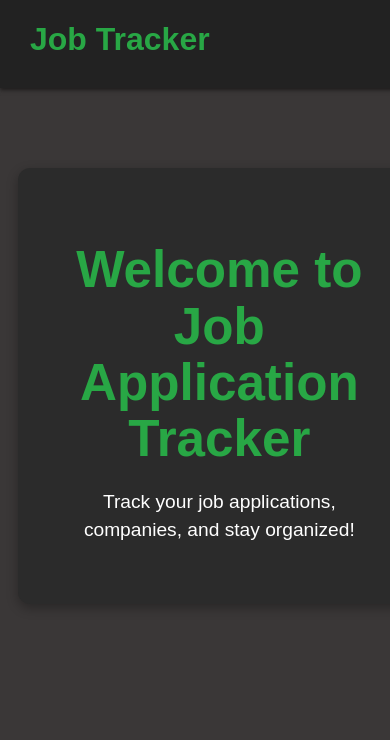
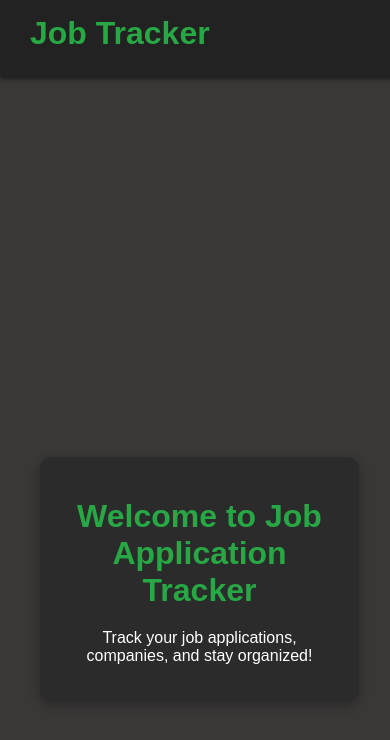
Before and after one commit to Josefbautista94/Joses-Job-Tracker, a React (Vite) app in the folder Frontend/: page / in a window 390 px wide. Shown: the top 740 px of the page. Built offline with nearby package versions, Linux system fonts and the light colour scheme.

Commit message:
fixing minor bug on where root was messing up the mobile page in the index.css

```diff
--- a/Frontend/src/index.css
+++ b/Frontend/src/index.css
@@ -1,107 +1,10 @@
-:root {
-  font-family: system-ui, Avenir, Helvetica, Arial, sans-serif;
-  line-height: 1.5;
-  font-weight: 400;
-
-  color-scheme: light dark;
-  color: rgba(255, 255, 255, 0.87);
-  background-color: #242424;
-
-  font-synthesis: none;
-  text-rendering: optimizeLegibility;
-  -webkit-font-smoothing: antialiased;
-  -moz-osx-font-smoothing: grayscale;
-}
-
-a {
-  font-weight: 500;
-  color: #646cff;
-  text-decoration: inherit;
-}
-a:hover {
-  color: #535bf2;
-}
-
-body {
-  margin: 0;
-  font-family: Arial, sans-serif;
-  background: #3a3737; /* match your custom background */
-}
-
-h1 {
-  font-size: 3.2em;
-  line-height: 1.1;
-}
-
-button {
-  border-radius: 8px;
-  border: 1px solid transparent;
-  padding: 0.6em 1.2em;
-  font-size: 1em;
-  font-weight: 500;
-  font-family: inherit;
-  background-color: #1a1a1a;
-  cursor: pointer;
-  transition: border-color 0.25s;
-}
-button:hover {
-  border-color: #646cff;
-}
-button:focus,
-button:focus-visible {
-  outline: 4px auto -webkit-focus-ring-color;
-}
-
-@media (prefers-color-scheme: light) {
-  :root {
-    color: #213547;
-    background-color: #ffffff;
-  }
-  a:hover {
-    color: #747bff;
-  }
-  button {
-    background-color: #f9f9f9;
-  }
-}
-
-/* Add this to index.css or respective CSS files */
-@media (max-width: 768px) {
-  nav {
-    flex-direction: column;
-    padding: 10px;
+html {
+    scroll-behavior: smooth;
   }
 
-  nav a {
-    margin: 10px 0;
+  body {
+    margin: 0;
+    font-family: 'Segoe UI', Tahoma, Geneva, Verdana, sans-serif;
+    background-color: #0e0e0e;
+    color: #fff;
   }
-
-  .page-content {
-    padding: 10px;
-  }
-
-  .company-form, .application-form, .user-form {
-    flex-direction: column;
-    align-items: center;
-  }
-
-  .company-form input, .application-form input, .user-form input,
-  .company-form select, .application-form select {
-    width: 90%;
-  }
-
-  .applications-table {
-    display: block;
-    overflow-x: auto;
-    white-space: nowrap;
-  }
-
-  .home-content {
-    width: 90%;
-    padding: 20px;
-  }
-
-  .company-item {
-    width: 100%;
-  }
-}
--- a/Frontend/src/pages/Home/Home.css
+++ b/Frontend/src/pages/Home/Home.css
@@ -13,14 +13,15 @@
   background: #2b2b2b;
   padding: 40px;
   border-radius: 12px;
-  box-shadow: 0 4px 12px rgba(0,0,0,0.3);
+  box-shadow: 0 4px 12px rgba(0, 0, 0, 0.3);
   max-width: 600px;
-  margin-bottom: 50em;
+  width: 100%;
+  margin: 0 auto;      /* Center horizontally */
 }
-
 .home-container h1 {
   color: #28a745;
   margin-bottom: 20px;
+  font-size: 3rem;     /* Reduced from 3.2em */
 }
 
 .home-container p {
@@ -28,3 +29,19 @@
   color: #ffffff;
   margin-top: 0;
 }
+
+/* Responsive */
+@media (max-width: 768px) {
+  .home-content {
+    padding: 20px;     /* Less padding on small screens */
+    width: 90%;        /* Slight margin on sides */
+  }
+
+  .home-container h1 {
+    font-size: 2rem;   /* Smaller h1 on mobile */
+  }
+
+  .home-container p {
+    font-size: 1rem;   /* Smaller paragraph text */
+  }
+}
```
